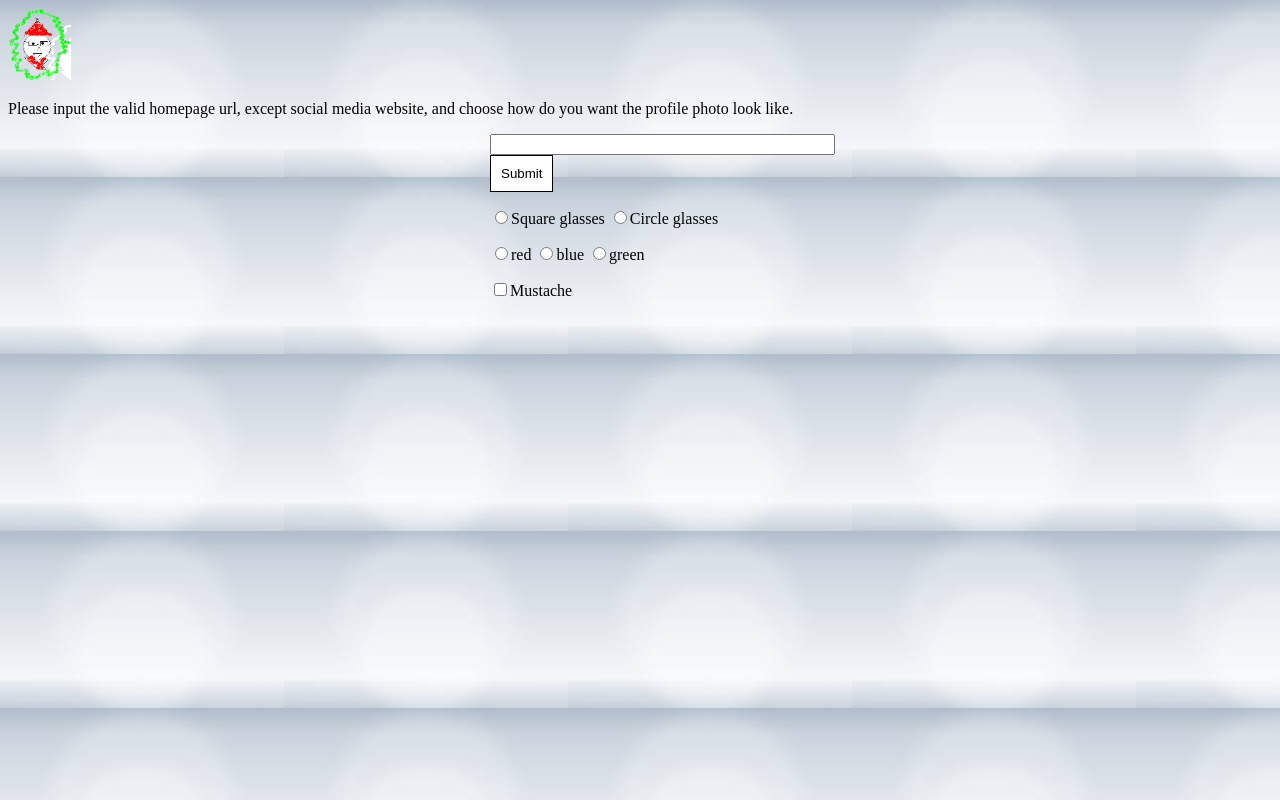
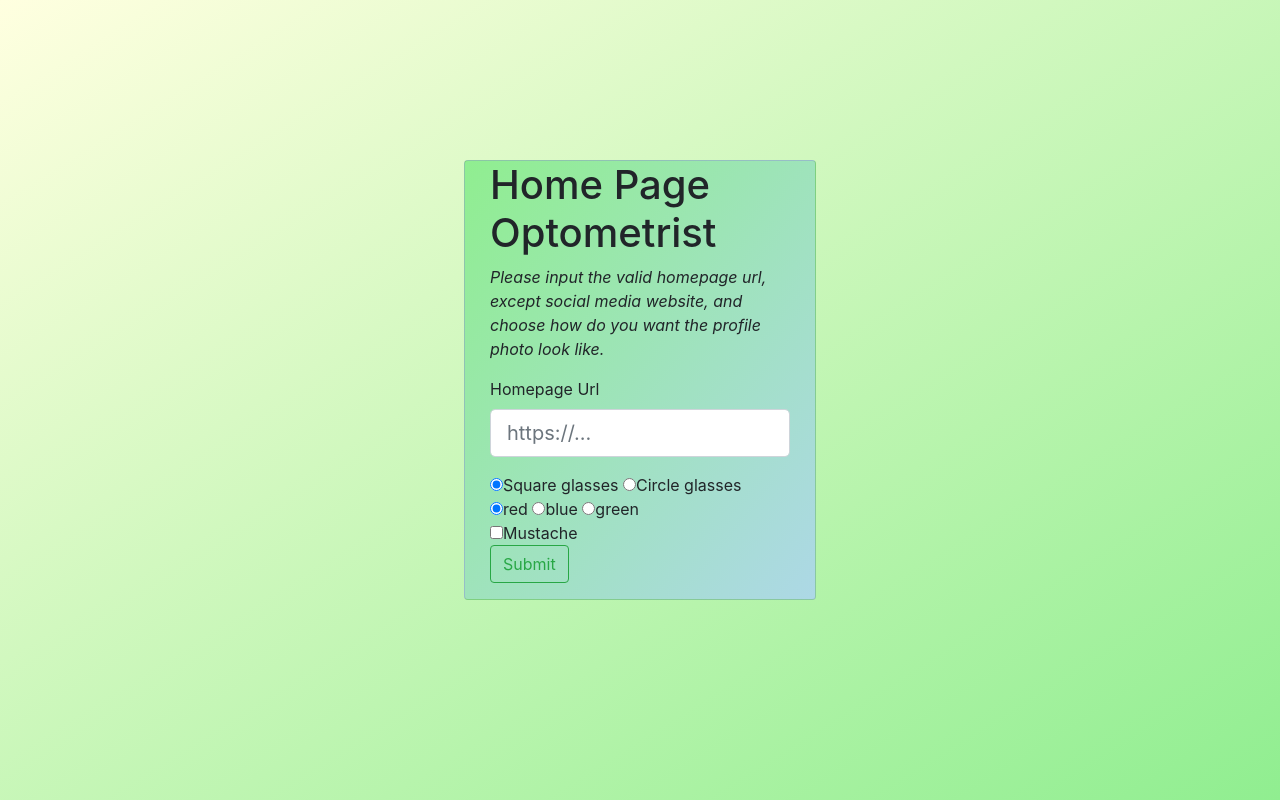
Before and after one commit to lei29/Home-Page-Optometrist, a Flask app: page / in a window 1280 px wide. Run offline with Flask 2, Linux system fonts and the light colour scheme; some libraries are stand-ins or nearby versions.

Commit message:
polish the website

```diff
--- a/hpo/static/style.css
+++ b/hpo/static/style.css
@@ -1,4 +1,6 @@
-
+h1{
+    margin:0 auto;
+}
 
 
 form{
@@ -6,27 +8,20 @@ form{
     width:300px;
 }
 
-
-.simple_rollover {
-    color: #000000;
-    border: #000000 solid 1px;
-    padding: 10px;
-    background-color: #ffffff;
+html{
+    height:100%;
 }
 
-.simple_rollover:hover {
-    color: #ffffff;
-    background-color: #000000;
+body{
+    height:100%;
+    background-image: linear-gradient(to bottom right, lightyellow,lightgreen);
 }
 
-.rollover{
+.card{
+    width:22rem;
+    margin:auto;
+    position: absolute;
+    top: 20%;
 
-    color: #000000;
-    border: #000000 solid 1px;
-    padding: 10px;
-    background-color: #ffffff;
+    background-image: linear-gradient(to bottom right, lightgreen, lightblue);
 }
-.rollover:hover {
-    color: #ffffff;
-    background-color: #000000;
-}
--- a/hpo/templates/root.html
+++ b/hpo/templates/root.html
@@ -4,33 +4,35 @@
       <meta charset="utf-8">
       <title>Home Page Optometrist</title>
       <link href="{{url_for('static',filename ='style.css')}}" rel="stylesheet" type="text/css">
+      <link rel="stylesheet" href="https://stackpath.bootstrapcdn.com/bootstrap/4.3.1/css/bootstrap.min.css" integrity="sha384-ggOyR0iXCbMQv3Xipma34MD+dH/1fQ784/j6cY/iJTQUOhcWr7x9JvoRxT2MZw1T" crossorigin="anonymous">
+
     </head>
-    <body background="http://127.0.0.1:10310/static/bg2.jpeg">
-        <header>
-          <div class="bar">
-            <img src="http://127.0.0.1:10310/static/logo.png" width="5%" height="5%" class="logo">
+    <body>
+      <div class = "card">
+        <form method="GET"  action="{{url_for('view_page')}}">
+          <div class="form-group">
+            <h1>Home Page Optometrist</h1>
+            <p>
+            <i>Please input the valid homepage url, except social media website, and choose how do you want the profile photo look like.</i></p>
+            <label for="exampleFormControlInput1">Homepage Url</label>
+            <input class="form-control form-control-lg" name='url' type="text" placeholder="https://...">
           </div>
-          <p>Please input the valid homepage url, except social media website, and choose how do you want the profile photo look like.</p>
-        </header>
-      <form method="GET"  action="{{url_for('view_page')}}">
-
-
-            <input type="text" name="url"  size="40">
-          <input type="submit" value="Submit" class="button simple_rollover"/>
-
-        <p>
-            <input type="radio" name="style" value="square" class="option">Square glasses
+          <div>
+              <input type="radio" name="style" value="square" class="option" checked>Square glasses
               <input type="radio" name="style" value="circle" class="option">Circle glasses
-        </p>
-        <p>
-            <input type="radio" name="color" value="red" class="option">red
+          </div>
+          <div>
+              <input type="radio" name="color" value="red" class="option" checked>red
               <input type="radio" name="color" value="blue" class="option">blue
               <input type="radio" name="color" value="green" class="option">green
-        </p>
-          <p>
+          </div>
+          <div>
               <input type="checkbox" name="beard" value="mustache" class="option">Mustache<br>
-        </p>
+          </div>
+          <div class="form-group">
+            <button type="submit" value="Submit" class="btn btn-outline-success">Submit</button>
+          </div>
         </form>
-
+      </div>
     </body>
 </html>
```
Also changed, not shown: hpo/templates/diny.jpeg (deleted), hpo/templates/quinn.jpg (deleted), 1 other file. Lines whose indentation alone changed are shown as unchanged.
